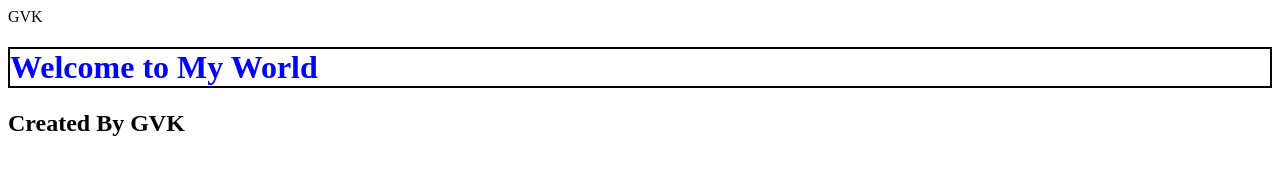
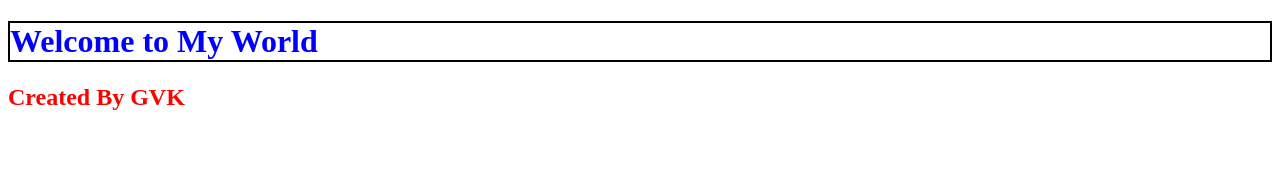
Before and after one commit to VijayaKumarGavara/Practice, a plain HTML site: page index.html in a window 1280 px wide. Drawn offline with Linux system fonts and the light colour scheme.

Commit message:
adding js

```diff
--- a/index.html
+++ b/index.html
@@ -1,9 +1,14 @@
 <!DOCTYPE html>
+<html lang="en">
 <head>
-<titel>GVK</title>
-<link rel="stylesheet" href="style.css">
+  <meta charset="UTF-8">
+  <meta name="viewport" content="width=device-width, initial-scale=1.0">
+  <title>GVK</title>
+  <link rel="stylesheet" href="style.css">
 </head>
 <body>
-<h1>Welcome to My World</h1>
-<h2>Created By GVK</h2>
+  <h1>Welcome to My World</h1>
+  <h2>Created By GVK</h2>
+  <script src="script.js"></script> <!-- Script tag moved here -->
 </body>
+</html>
--- /dev/null
+++ b/script.js
@@ -0,0 +1 @@
+document.getElementsByTagName("h2")[0].style.color = "red";
```
